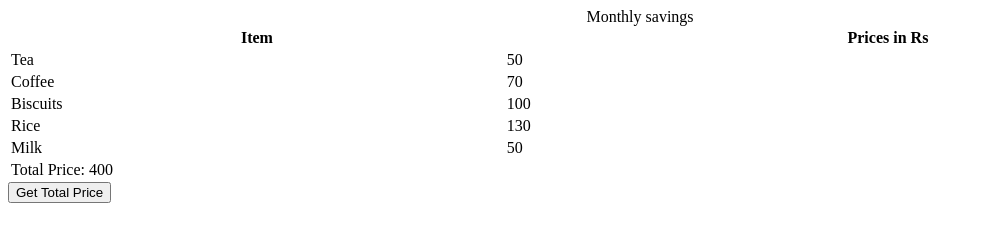
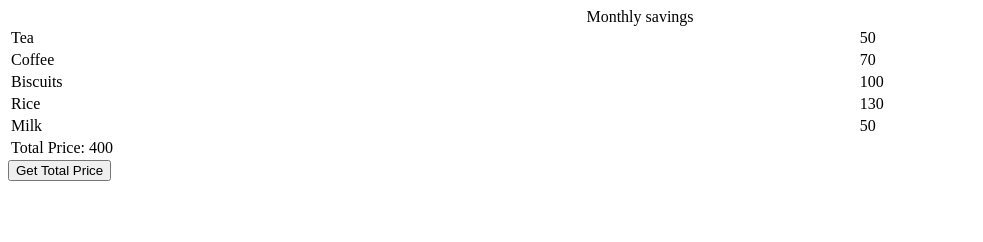
Before and after one commit to acciojob/grofers-checkout-pratham0301, a website: page main.html in a window 1280 px wide. Both pictures are taken after a click on the button "Get Total Price". Shown: the whole page, without its empty margins (0-983 px from the left). Drawn offline with Linux system fonts and the light colour scheme.

Commit message:
created a submission

```diff
--- a/main.html
+++ b/main.html
@@ -12,10 +12,6 @@
     <caption>
       Monthly savings
     </caption>
-    <tr>
-      <th>Item</th>
-      <th>Prices in Rs</th>
-    </tr>
     <tr>
     <td class="item">Tea</td>
     <td class="price">50</td>
--- a/script.js
+++ b/script.js
@@ -3,12 +3,13 @@ document.addEventListener('DOMContentLoaded', () => {
     getSumBtn.append("Get Total Price");
     document.body.appendChild(getSumBtn);
 
-    const getSum = () => {
-        const priceElements = document.querySelectorAll('.price'); // Change to .price
-        let total = 0;
-        priceElements.forEach(el => {
-            total += Number(el.textContent.replace(/[^0-9.-]/g, ""));
-        });
+const getSum = () => {
+    console.log("getSum function called"); // Add this line
+    const priceElements = document.querySelectorAll('.price');
+    let total = 0;
+    priceElements.forEach(el => {
+        total += Number(el.textContent.replace(/[^0-9.-]/g, ""));
+    });
 
         const table = document.querySelector('table');
         let totalRow = document.getElementById('totalRow');
```
Lines whose indentation alone changed are shown as unchanged.
